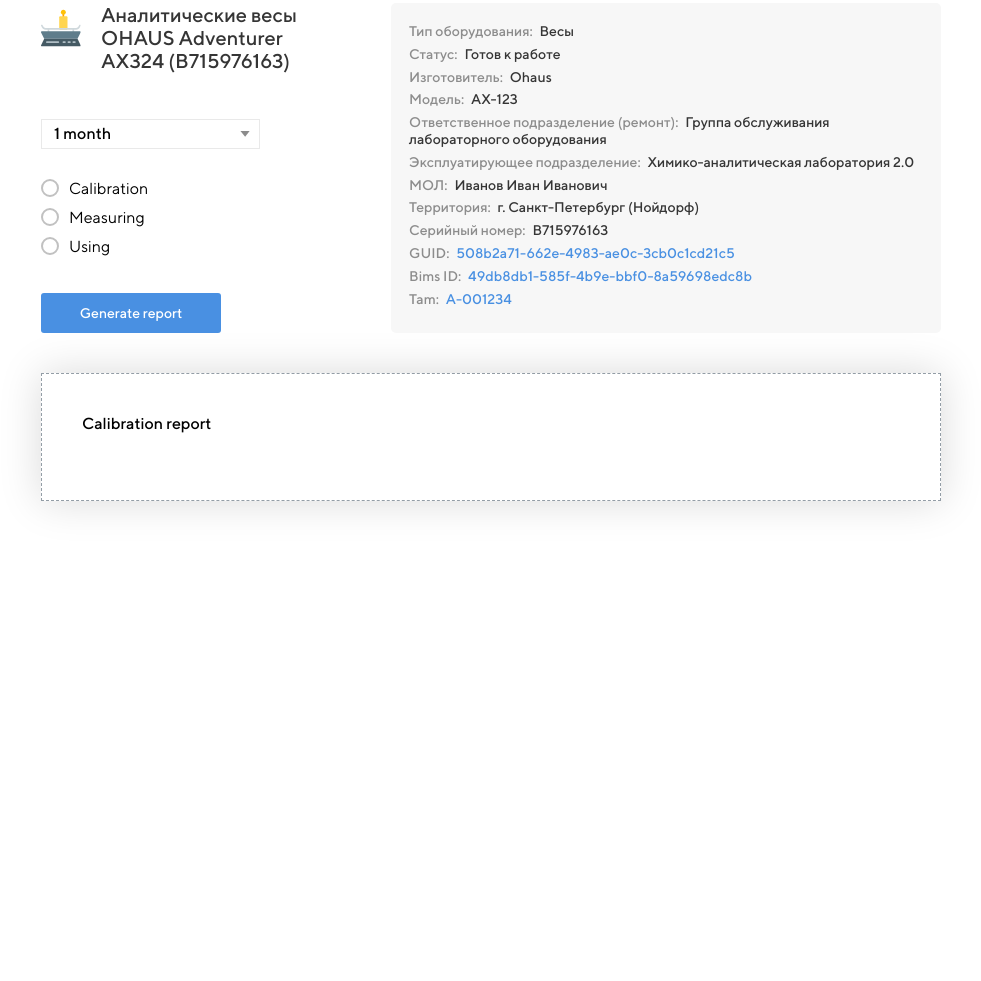
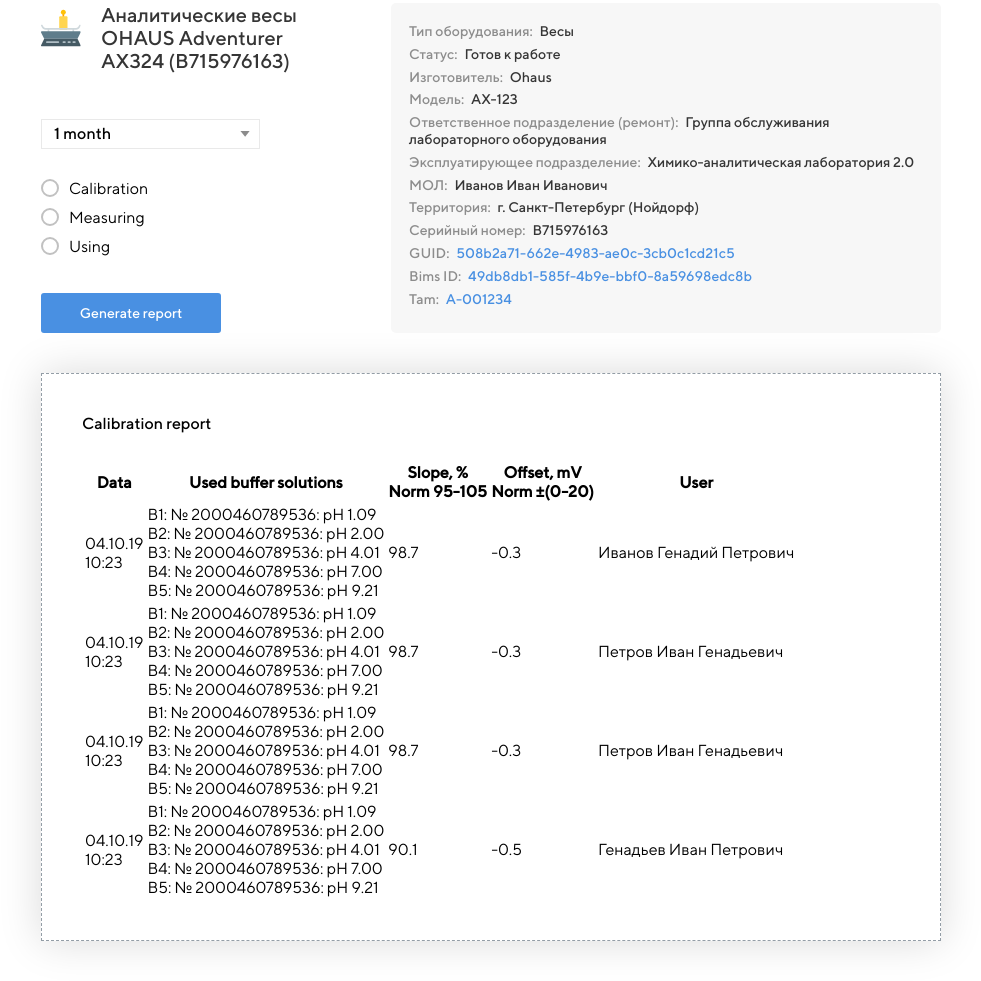
Before and after one commit to ronnika/calibration-report, a website with bundled scripts: page src/index.html in a window 1280 px wide. Shown: the part 147-1128 px from the top of the page, without its empty margins (149-1130 px from the left). Before the commit the page ends 800 px from the top, so only its background shows below. Built offline with nearby package versions, Linux system fonts and the light colour scheme.

Commit message:
feat: add report__table html

```diff
--- a/src/index.html
+++ b/src/index.html
@@ -102,7 +102,127 @@
     <div class="grid__item">
         <div class="report">
             <h3 class="report__header">Calibration report</h3>
-
+            <table class="report__table">
+                <tr>
+                    <th class="report__th">Data</th>
+                    <th class="report__th">Used buffer solutions</th>
+                    <th class="report__th">Slope, %<br>Norm 95-105</th>
+                    <th class="report__th">Offset, mV<br>Norm ±(0-20)</th>
+                    <th class="report__th">User</th>
+                </tr>
+                <tr>
+                    <td class="report__td">
+                        <div class="report__date">04.10.19</div>
+                        <div class="report__time">10:23</div>
+                        </td>
+                    <td class="report__td">
+                        В1: № 2000460789536: pH 1.09
+                        <br>
+                        В2: № 2000460789536: pH 2.00
+                        <br>
+                        В3: № 2000460789536: pH 4.01
+                        <br>
+                        В4: № 2000460789536: pH 7.00
+                        <br>
+                        В5: № 2000460789536: pH 9.21
+                    </th>
+                    <td class="report__td">
+                        98.7
+                        <div class="report__icon_ok"></div>
+                    </td>
+                    <td class="report__td">
+                        -0.3
+                        <div class="report__icon_ok"></div>
+                    </td>
+                    <td class="report__td">
+                        Иванов Генадий Петрович
+                    </td>
+                </tr>
+                <tr>
+                    <td class="report__td">
+                        <div class="report__date">04.10.19</div>
+                        <div class="report__time">10:23</div>
+                        </td>
+                    <td class="report__td">
+                        В1: № 2000460789536: pH 1.09
+                        <br>
+                        В2: № 2000460789536: pH 2.00
+                        <br>
+                        В3: № 2000460789536: pH 4.01
+                        <br>
+                        В4: № 2000460789536: pH 7.00
+                        <br>
+                        В5: № 2000460789536: pH 9.21
+                    </th>
+                    <td class="report__td">
+                        98.7
+                        <div class="report__icon_ok"></div>
+                    </td>
+                    <td class="report__td">
+                        -0.3
+                        <div class="report__icon_ok"></div>
+                    </td>
+                    <td class="report__td">
+                        Петров Иван Генадьевич
+                    </td>
+                </tr>
+                <tr>
+                    <td class="report__td">
+                        <div class="report__date">04.10.19</div>
+                        <div class="report__time">10:23</div>
+                        </td>
+                    <td class="report__td">
+                        В1: № 2000460789536: pH 1.09
+                        <br>
+                        В2: № 2000460789536: pH 2.00
+                        <br>
+                        В3: № 2000460789536: pH 4.01
+                        <br>
+                        В4: № 2000460789536: pH 7.00
+                        <br>
+                        В5: № 2000460789536: pH 9.21
+                    </th>
+                    <td class="report__td">
+                        98.7
+                        <div class="report__icon_ok"></div>
+                    </td>
+                    <td class="report__td">
+                        -0.3
+                        <div class="report__icon_ok"></div>
+                    </td>
+                    <td class="report__td">
+                        Петров Иван Генадьевич
+                    </td>
+                </tr>
+                <tr>
+                    <td class="report__td">
+                        <div class="report__date">04.10.19</div>
+                        <div class="report__time">10:23</div>
+                        </td>
+                    <td class="report__td">
+                        В1: № 2000460789536: pH 1.09
+                        <br>
+                        В2: № 2000460789536: pH 2.00
+                        <br>
+                        В3: № 2000460789536: pH 4.01
+                        <br>
+                        В4: № 2000460789536: pH 7.00
+                        <br>
+                        В5: № 2000460789536: pH 9.21
+                    </th>
+                    <td class="report__td">
+                        90.1
+                        <div class="report__icon_bad"></div>
+                    </td>
+                    <td class="report__td">
+                        -0.5
+                        <div class="report__icon_ok"></div>
+                    </td>
+                    <td class="report__td">
+                        Генадьев Иван Петрович
+                    </td>
+                </tr>
+            </table>
         </div>
     </div>
 </div>
```
